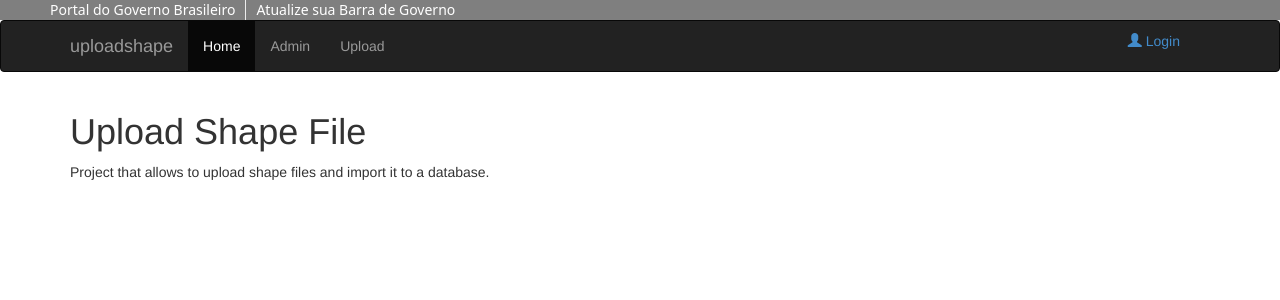
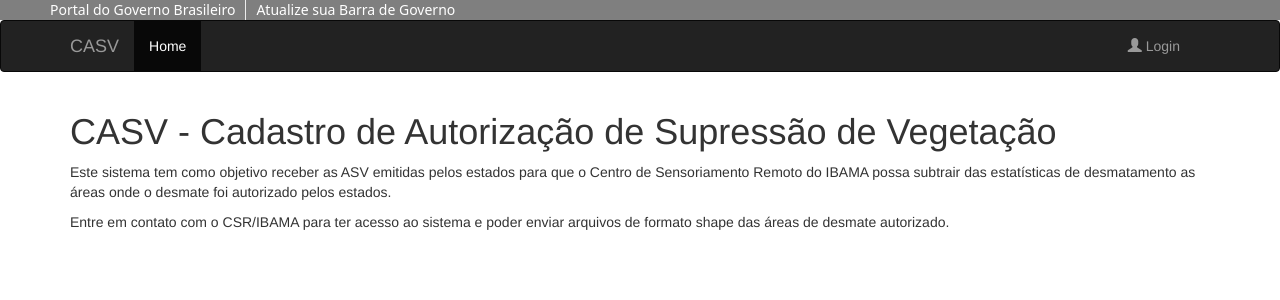
Before and after one commit to igor-rodrigues01/casv, a Django app: page / in a window 1280 px wide. Shown: the top 300 px of the page. Run offline with Django 3.2, Linux system fonts and the light colour scheme; some libraries are stand-ins or nearby versions.

Commit message:
improvements on the text, navbar and modal

```diff
--- a/uploadshape/core/templates/base.html
+++ b/uploadshape/core/templates/base.html
@@ -40,13 +40,15 @@
             <span class="icon-bar"></span>
             <span class="icon-bar"></span>
           </button>
-          <a class="navbar-brand" href="{% url 'core:index' %}">uploadshape</a>
+          <a class="navbar-brand" href="{% url 'core:index' %}">CASV</a>
         </div>
         <div class="collapse navbar-collapse">
           <ul class="nav navbar-nav">
             <li class="active"><a href="{% url 'core:index' %}">Home</a></li>
-            <li><a href="{% url 'admin:index' %}">Admin</a></li>
-            <li><a href="{% url 'core:upload' %}">Upload</a></li>
+            {% if request.user.is_authenticated %}
+              <li><a href="{% url 'admin:index' %}">Admin</a></li>
+              <li><a href="{% url 'core:upload' %}">Upload</a></li>
+            {% endif %}
           </ul>
           {% include 'login.html' %}
         </div><!--/.nav-collapse -->
@@ -55,10 +57,14 @@
 
     <div class="container">
 
-      <h1>{% block page_title %}Upload Shape File{% endblock page_title %}</h1>
+      <h1>{% block page_title %}CASV - Cadastro de Autorização de Supressão de Vegetação{% endblock page_title %}</h1>
 
       {% block content %}
-        <p>Project that allows to upload shape files and import it to a database.</p>
+        <p>Este sistema tem como objetivo receber as ASV emitidas pelos estados
+        para que o Centro de Sensoriamento Remoto do IBAMA possa subtrair das
+        estatísticas de desmatamento as áreas onde o desmate foi autorizado pelos estados.</p>
+        <p>Entre em contato com o CSR/IBAMA para ter acesso ao sistema e poder enviar
+        arquivos de formato shape das áreas de desmate autorizado.</p>
       {% endblock content %}
 
     </div> <!-- /container -->
--- a/uploadshape/core/templates/login.html
+++ b/uploadshape/core/templates/login.html
@@ -1,7 +1,7 @@
 {% load i18n %}
 
 {% if request.user.is_authenticated %}
-    <ul class="nav pull-right">
+    <ul class="nav navbar-nav navbar-right">
       <li class="dropdown">
         <a id="btn-logged" class="dropdown-toggle" href="#" data-toggle="dropdown">
           <span class="glyphicon glyphicon-user"></span> {{ request.user.username }} <strong class="caret"></strong>
@@ -13,7 +13,7 @@
     </ul>
 
 {% else %}
-  <ul class="nav pull-right">
+  <ul class="nav navbar-nav navbar-right">
     <li class="">
       <a id="btn-login" href="#" data-toggle="modal" data-target="#login"><span class="glyphicon glyphicon-user"></span> Login</a>
     </li>
@@ -22,7 +22,7 @@
     {{ msg }}
   {% endif %}
   <div class="modal fade" id="login" tabindex="-1" role="dialog">
-    <div class="modal-dialog">
+    <div class="modal-dialog modal-sm">
       <div class="modal-content">
         <div class="modal-header">
           <button type="button" class="close" data-dismiss="modal">
@@ -36,9 +36,9 @@
               <input type="hidden" name="next" value="{{ next }}" />
             {% endif %}
             <div class="form-group">
-              <label for="username">{% trans 'username' %}:</label>
+              <label for="username">{% trans 'Username' %}:</label>
               <input type="text" name="username" value="" /><br />
-              <label for="password">{% trans 'password' %}:</label>
+              <label for="password">{% trans 'Password' %}:</label>
               <input type="password" name="password" value="" id="password">
             </div>
             <button type="submit" class="btn btn-default">{% trans 'Login' %}</button>
```
